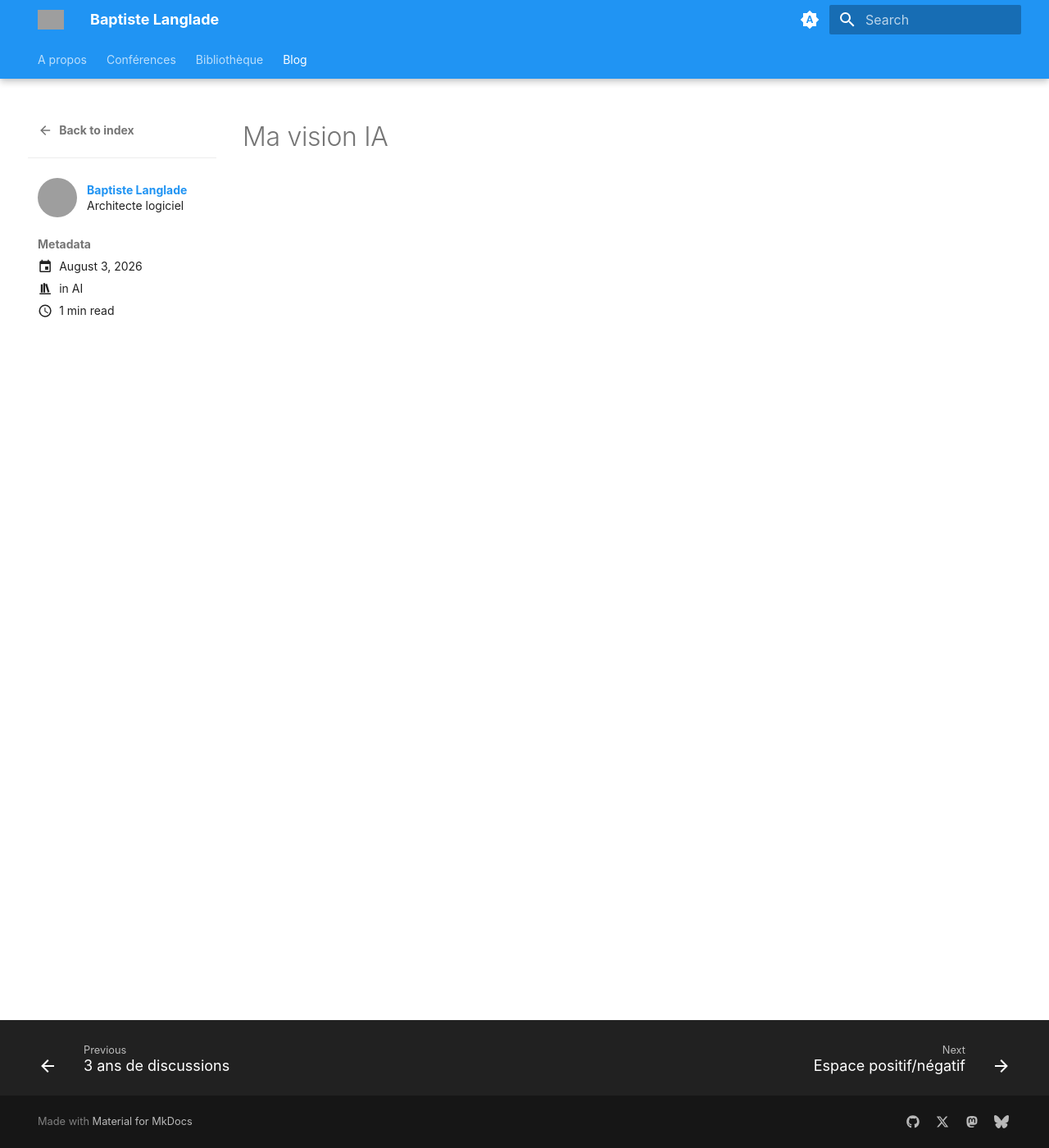
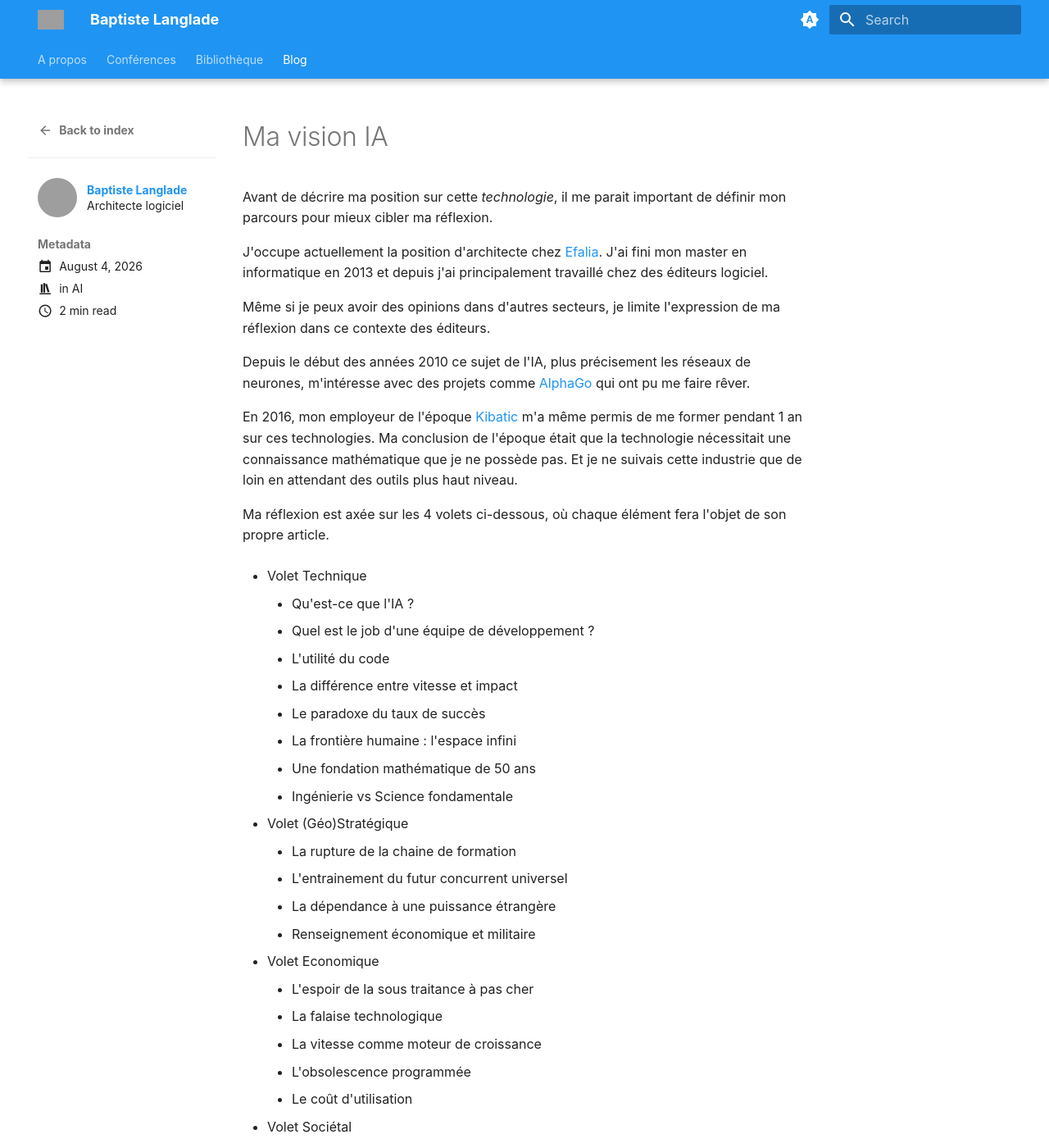
Before and after one commit to Baptouuuu/baptouuuu.github.io, an MkDocs documentation site: the page built from docs/blog/posts/vision-ia.md, in a window 1280 px wide and 1400 px high. Shown: the whole window at 82% size. Built offline with MkDocs 1.6.1 and Material for MkDocs 9.7.7, drawn with Linux system fonts in a browser that asks for light colours; some of the changed text lies outside the part shown; grey boxes are pictures that could not be loaded.

Commit message:
write up the overall ai vision

```diff
--- a/docs/blog/posts/vision-ia.md
+++ b/docs/blog/posts/vision-ia.md
@@ -1,7 +1,51 @@
 ---
 authors: [baptouuuu]
-date: 2026-08-03
+date: 2026-08-04
 categories: [AI]
 ---
 
 # Ma vision IA
+
+Avant de décrire ma position sur cette _technologie_, il me parait important de définir mon parcours pour mieux cibler ma réflexion.
+
+J'occupe actuellement la position d'architecte chez [Efalia](https://www.efalia.com/). J'ai fini mon master en informatique en 2013 et depuis j'ai principalement travaillé chez des éditeurs logiciel.
+
+Même si je peux avoir des opinions dans d'autres secteurs, je limite l'expression de ma réflexion dans ce contexte des éditeurs.
+
+<!-- more -->
+
+Depuis le début des années 2010 ce sujet de l'IA, plus précisement les réseaux de neurones, m'intéresse avec des projets comme [AlphaGo](https://en.wikipedia.org/wiki/AlphaGo) qui ont pu me faire rêver.
+
+En 2016, mon employeur de l'époque [Kibatic](https://kibatic.com) m'a même permis de me former pendant 1 an sur ces technologies. Ma conclusion de l'époque était que la technologie nécessitait une connaissance mathématique que je ne possède pas. Et je ne suivais cette industrie que de loin en attendant des outils plus haut niveau.
+
+Ma réflexion est axée sur les 4 volets ci-dessous, où chaque élément fera l'objet de son propre article.
+
+- Volet Technique
+    - Qu'est-ce que l'IA ?
+    - Quel est le job d'une équipe de développement ?
+    - L'utilité du code
+    - La différence entre vitesse et impact
+    - Le paradoxe du taux de succès
+    - La frontière humaine : l'espace infini
+    - Une fondation mathématique de 50 ans
+    - Ingénierie vs Science fondamentale
+
+- Volet (Géo)Stratégique
+    - La rupture de la chaine de formation
+    - L'entrainement du futur concurrent universel
+    - La dépendance à une puissance étrangère
+    - Renseignement économique et militaire
+
+- Volet Economique
+    - L'espoir de la sous traitance à pas cher
+    - La falaise technologique
+    - La vitesse comme moteur de croissance
+    - L'obsolescence programmée
+    - Le coût d'utilisation
+
+- Volet Sociétal
+    - L'illusion de compétence
+    - La route vers le permis de coder
+    - Science hypernormale
+    - Uniformisation de la pensée
+    - Centralisation du pouvoir
```
